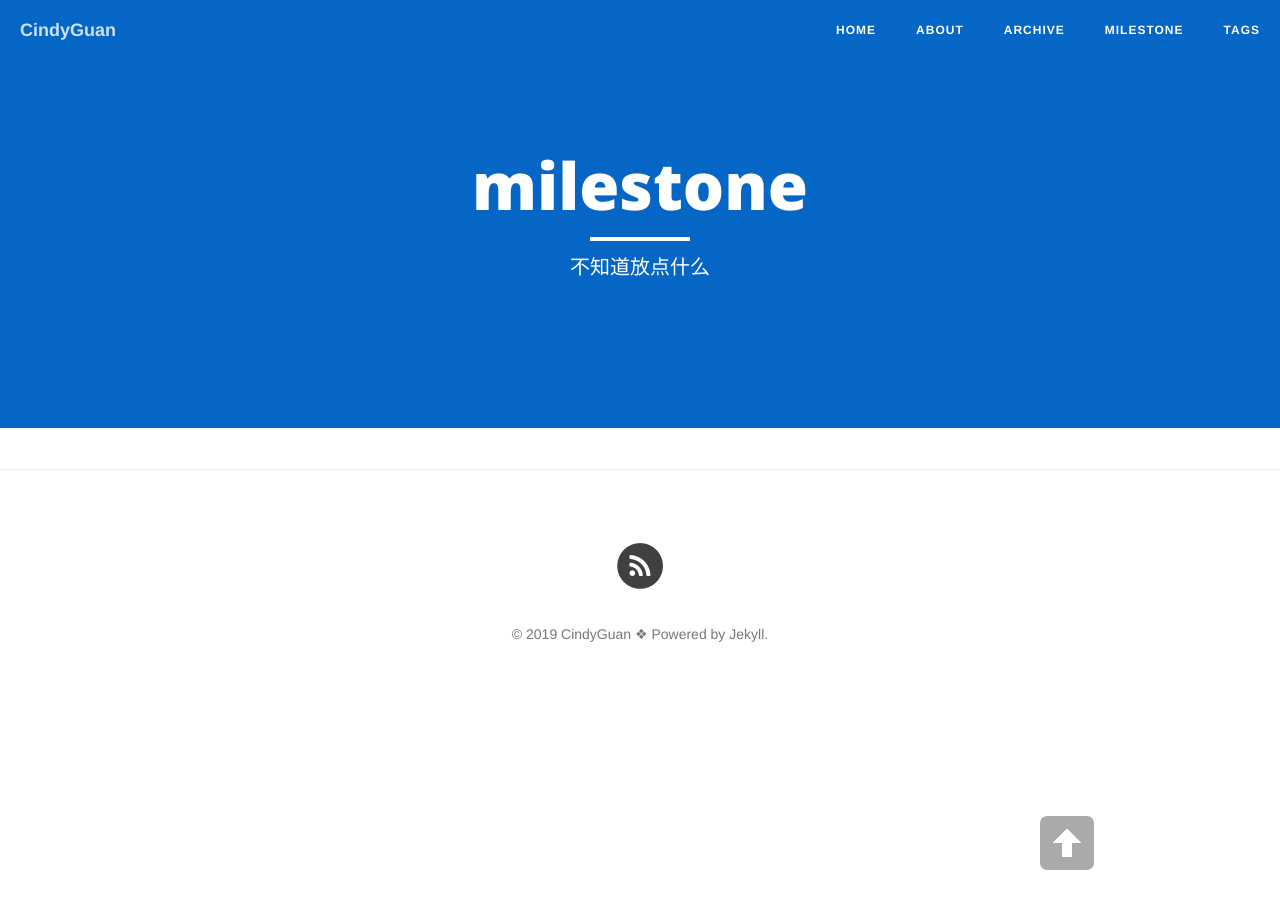
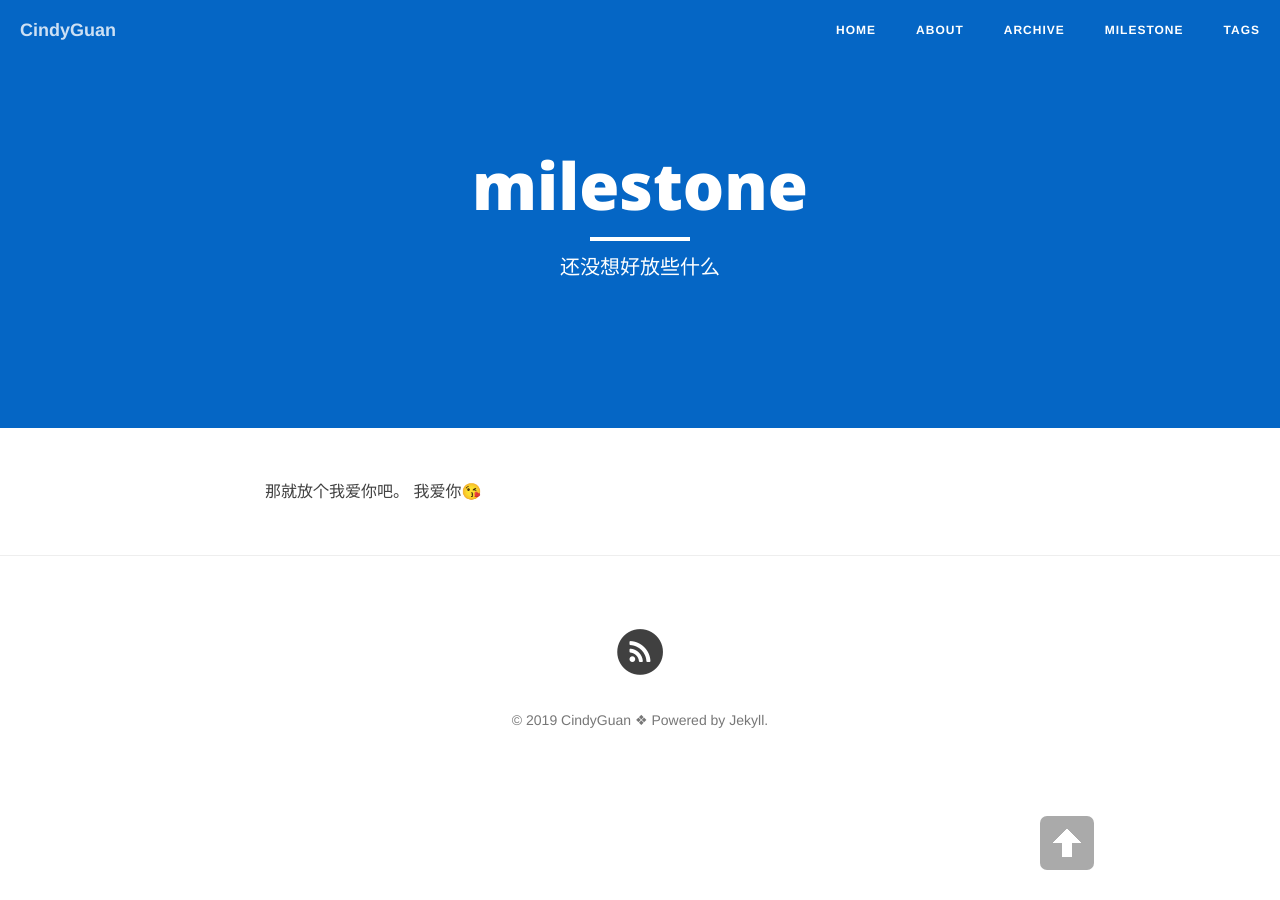
Before and after one commit to HBforHer/HBforHer.github.io, a Jekyll site: the page built from milestone.md, in a window 1280 px wide. Built offline with Jekyll 4.4.1, drawn with Linux system fonts in a browser that asks for light colours; nearby versions of some CDN libraries.

Commit message:
Update milestone.md

```diff
--- a/milestone.md
+++ b/milestone.md
@@ -1,6 +1,8 @@
 ---
 layout: page
 title: "milestone"
-description: "不知道放点什么"
+description: "还没想好放些什么"
 header-img: "img/zhihu.jpg"
 ---
+
+那就放个我爱你吧。				我爱你😘
```
